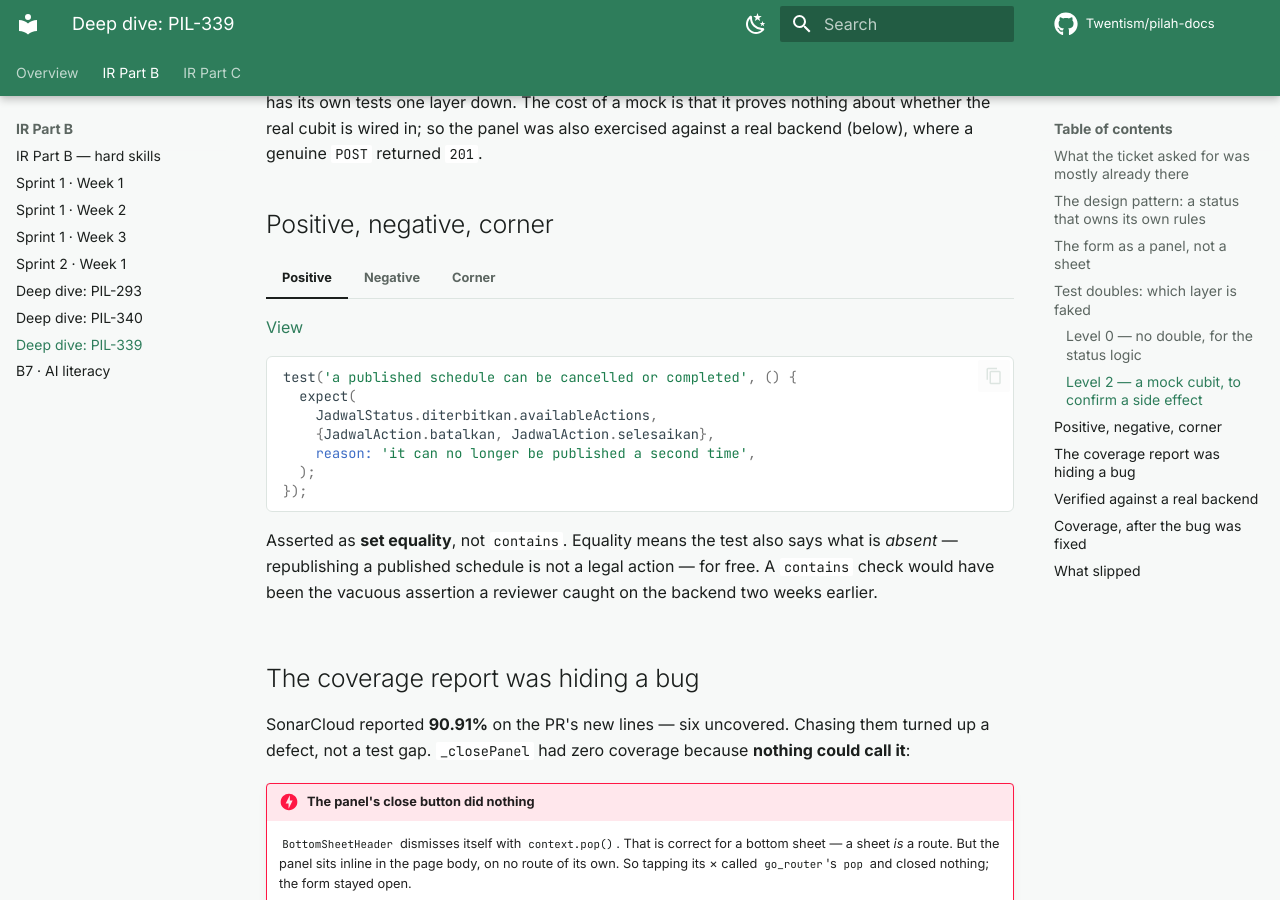
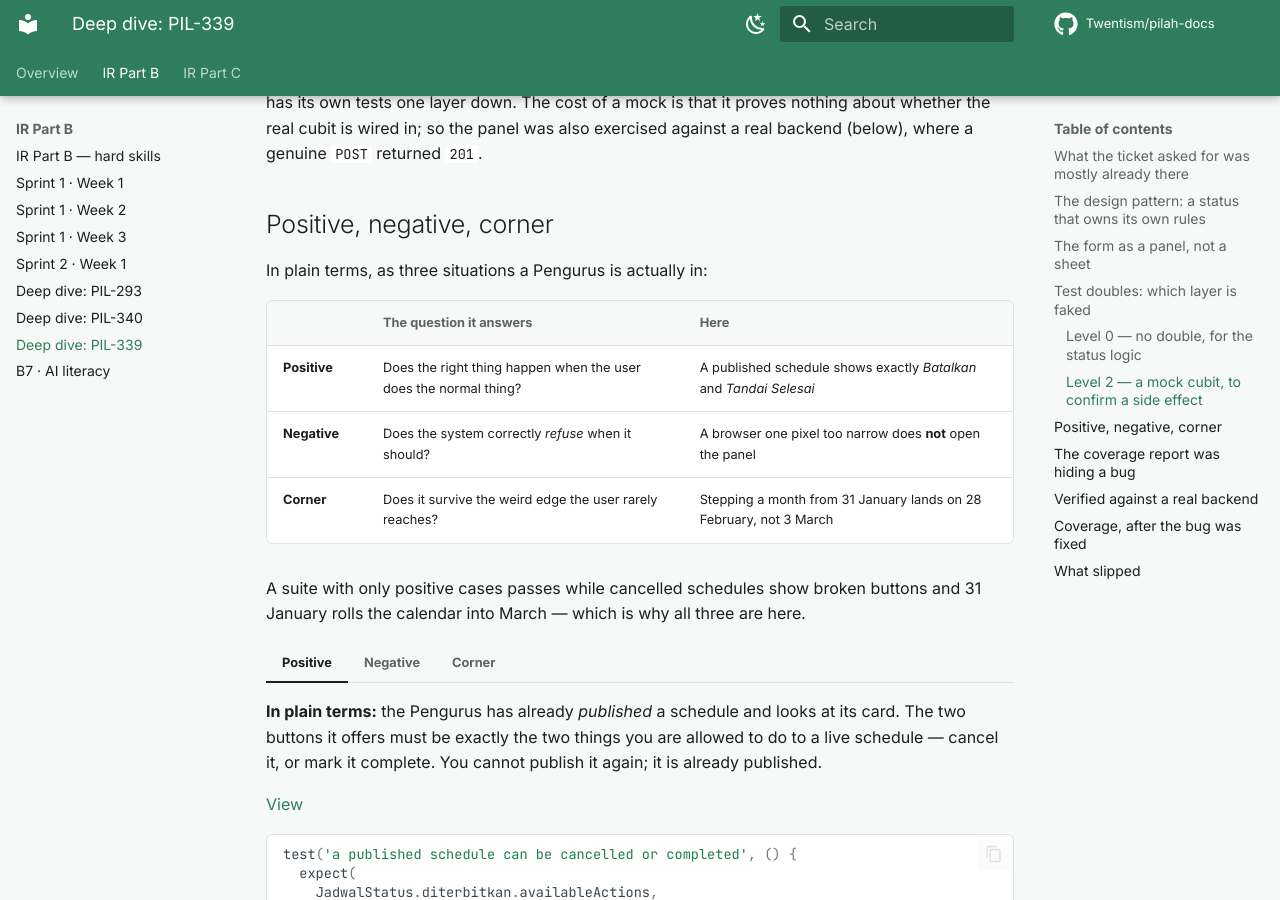
Before and after one commit to Twentism/pilah-docs, an MkDocs documentation site: the page built from docs/contributions/pil-339.md, in a window 1280 px wide and 900 px high, scrolled down 3238 px. Built offline with MkDocs 1.6.1 and Material for MkDocs 9.7.7, drawn with Linux system fonts in a browser that asks for light colours; comment, search, counter and statistics services are not loaded.

Commit message:
docs(b): plain-language pos/neg/corner, and a B1 level-4 methods callout
- pil-339.md: each of positive/negative/corner now opens with an "in plain
  terms" scenario — the Pengurus situation the test stands for — kept above the
  code, which stays as the evidence. A one-line summary table frames all three.
- s2-w1.md: new "B1 level 4 — the advanced methods, in one place" callout naming
  the five used (mock+verify, mocktail fallback, boundary-value analysis,
  coverage-driven discovery, manual mutation testing), and an honest note that a
  mutation-testing tool run is the unarguable signal still outstanding.

mkdocs build --strict passes; one H1 per page; the two cross-referenced anchors
resolve in the built HTML.

````diff
--- a/docs/contributions/pil-339.md
+++ b/docs/contributions/pil-339.md
@@ -165,7 +165,24 @@ genuine `POST` returned `201`.
 
 ## Positive, negative, corner
 
+In plain terms, as three situations a Pengurus is actually in:
+
+| | The question it answers | Here |
+|---|---|---|
+| **Positive** | Does the right thing happen when the user does the normal thing? | A published schedule shows exactly *Batalkan* and *Tandai Selesai* |
+| **Negative** | Does the system correctly *refuse* when it should? | A browser one pixel too narrow does **not** open the panel |
+| **Corner** | Does it survive the weird edge the user rarely reaches? | Stepping a month from 31 January lands on 28 February, not 3 March |
+
+A suite with only positive cases passes while cancelled schedules show broken
+buttons and 31 January rolls the calendar into March — which is why all three
+are here.
+
 === "Positive"
+
+    **In plain terms:** the Pengurus has already *published* a schedule and
+    looks at its card. The two buttons it offers must be exactly the two things
+    you are allowed to do to a live schedule — cancel it, or mark it complete.
+    You cannot publish it again; it is already published.
 
     [View](https://github.com/bank-sampah-PILAH/pilah-mobile/blob/6e24a21b/test/features/jadwal/domain/jadwal_status_test.dart)
 
@@ -186,6 +203,12 @@ genuine `POST` returned `201`.
 
 === "Negative"
 
+    **In plain terms:** the Pengurus shrinks the browser to 839px — a small
+    laptop, or a half-screen window. The form must *not* open as the side panel
+    here: a panel that narrow (~320px) is too cramped to fill in, so it falls
+    back to the bottom sheet. This is the feature correctly saying "no" to the
+    fancy layout when the window cannot carry it.
+
     [View](https://github.com/bank-sampah-PILAH/pilah-mobile/blob/6e24a21b/test/features/jadwal/presentation/pages/jadwal_web_layout_test.dart)
 
     ```dart
@@ -199,9 +222,17 @@ genuine `POST` returned `201`.
     ```
 
     The legal-but-"no" case: at 839px the answer is *not a panel*. It guards the
-    exact regression the recipients test exposed.
+    exact regression the recipients test exposed. (A cancelled schedule, which
+    offers *no* buttons at all, is the same idea on the status side — the system
+    correctly offering nothing.)
 
 === "Corner"
+
+    **In plain terms:** the Pengurus is viewing 31 January and taps "next
+    month". February has no 31st, so the app has to land on 28 February — not
+    silently roll over to 3 March, which is what a raw date calculation does.
+    It is the kind of boundary almost nobody thinks to test, because only four
+    months of the year even have a 31st to trip on.
 
     [View](https://github.com/bank-sampah-PILAH/pilah-mobile/blob/6e24a21b/test/features/jadwal/presentation/pages/jadwal_web_layout_test.dart)
 
@@ -216,11 +247,11 @@ genuine `POST` returned `201`.
     });
     ```
 
-    The corner is a date, not a width: stepping a month from **31 January**.
     Without the clamp, `DateTime(2026, 2, 31)` silently rolls over to 3 March.
     A second corner, in the status tests, is the status this build has **never
-    heard of** — `fromWire('ditunda')` must return `null`, not crash, because
-    the API can ship a new status before the app does.
+    heard of**: when the backend ships a new status like `ditunda` before the
+    app is updated, `fromWire('ditunda')` must return `null` and the card must
+    render with no buttons — degrade, not crash.
 
 ## The coverage report was hiding a bug
 
````
Also changed, not shown: docs/ir/b/s2-w1.md (+22 -0 lines).
